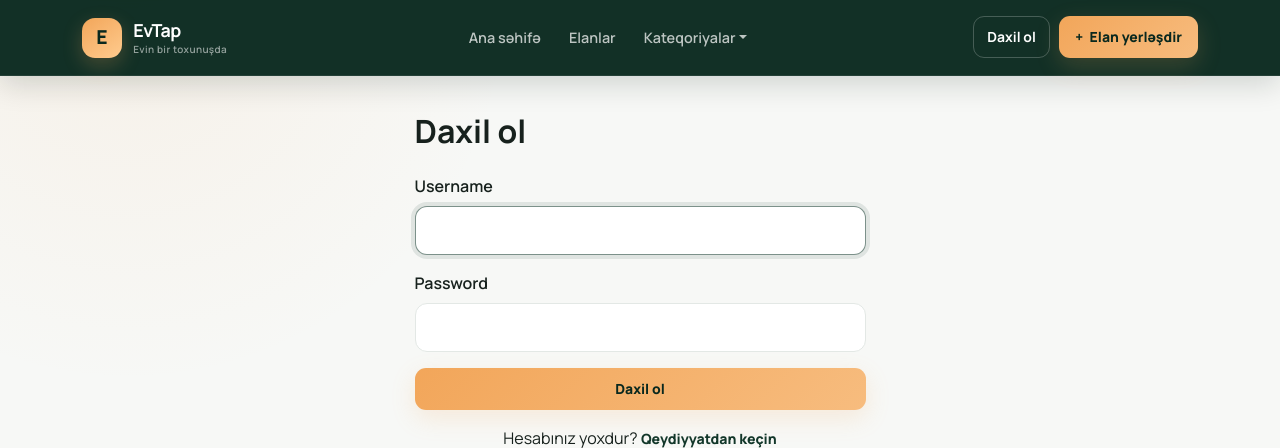
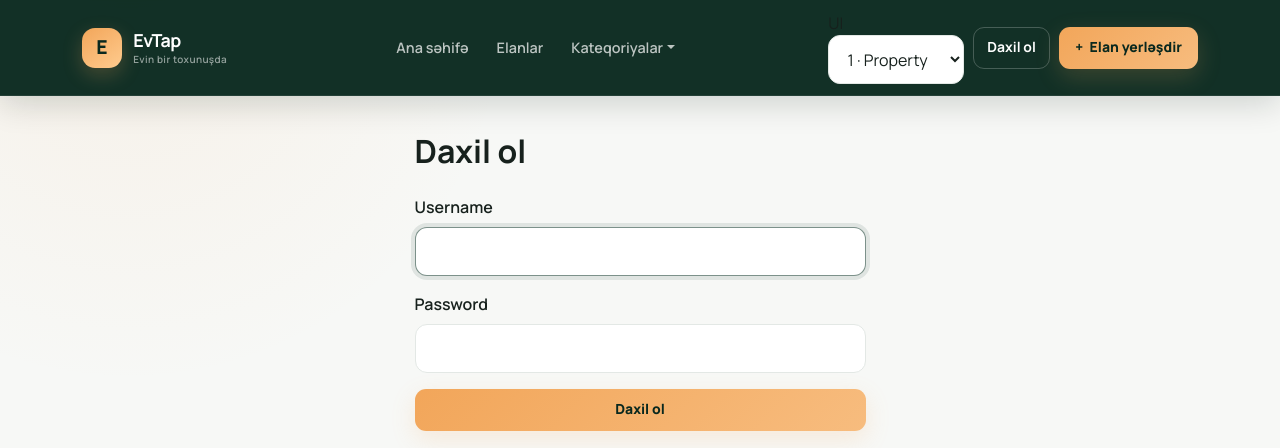
Before and after one commit to Qedir773/evtap, a Django app: page /accounts/giris/ in a window 1280 px wide. Shown: the top 448 px of the page. Run offline with Django 5.2, Linux system fonts and the light colour scheme; data comes from the database, SQL or seed files in the repository.

Commit message:
Naviqasiyaya üç UI versiyası seçimi əlavə et

```diff
--- a/templates/partials/_navbar.html
+++ b/templates/partials/_navbar.html
@@ -24,6 +24,14 @@
                 {% endif %}
             </ul>
             <div class="evtap-nav-actions">
+                <div class="evtap-theme-switcher">
+                    <label for="evtapThemeSelect">UI</label>
+                    <select id="evtapThemeSelect" aria-label="Sayt görünüşünü seç">
+                        <option value="property">1 · Property</option>
+                        <option value="myhome">3 · MyHome</option>
+                        <option value="south">4 · South</option>
+                    </select>
+                </div>
                 {% if user.is_authenticated %}
                 <span class="evtap-token-badge" title="Token balansınız">&#9889; {{ user_token_balance }}</span>
                 <div class="dropdown">
```
